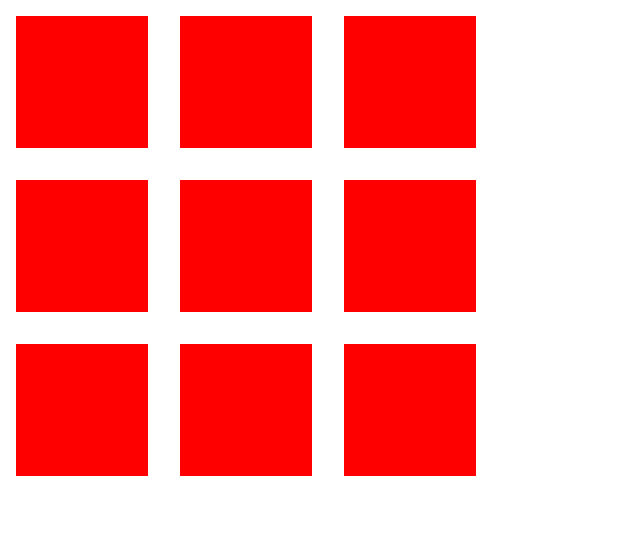
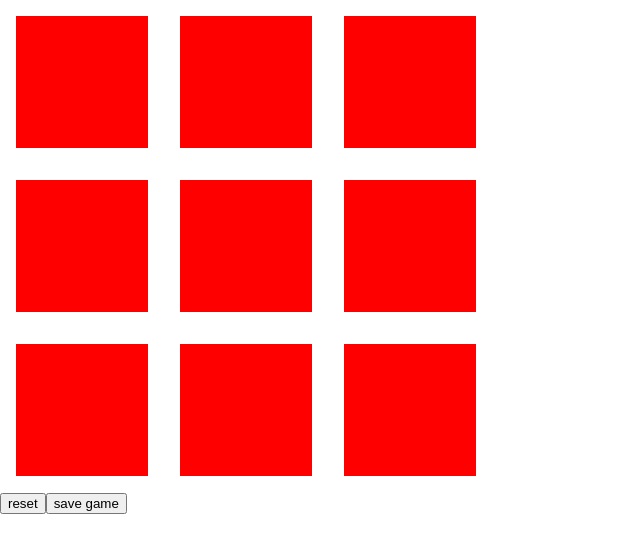
Before and after one commit to natural2703/Tic-tac-toe-game-react, a React (Create React App) app: page / in a window 1280 px wide. Shown: the top 552 px of the page, without its empty margins (0-640 px from the left). Built offline with nearby package versions, Linux system fonts and the light colour scheme.

Commit message:
app basics, area of game, and single square char select

```diff
--- a/src/App.tsx
+++ b/src/App.tsx
@@ -1,27 +1,32 @@
-import React from 'react';
+import React,{useState} from 'react';
 import { SingleSquare } from './components/SingleSquare';
 
 
-function App() {
-
+const App = () => {
+  const [gameArray,setGameArray] = useState<Array<Array<string>>>([
+    ["","",""],
+    ["","",""],
+    ["","",""]
+  ])
+  const [gameChar,setGameChar] = useState("O")
+  const changeGameChar = ()=>{
+    if(gameChar === "X"){
+      setGameChar("O")
+    }else{
+      setGameChar("X")
+    }
+  }
   return (
     <div className="App">
-      <div className='squareRow'>
-        <SingleSquare/>
-        <SingleSquare/>
-        <SingleSquare/>
+      <div className='myGamePlace'>
+        {gameArray.map((item,index)=>{
+          return item.map((square,squareIndex)=>{
+            return <SingleSquare gameChar={gameChar} changeGameChar={changeGameChar} posX={squareIndex} posY={index}/>
+          })
+        })}
       </div>
-      <div className='squareRow'>
-        <SingleSquare/>
-        <SingleSquare/>
-        <SingleSquare/>
-      </div>
-      <div className='squareRow'>
-        <SingleSquare/>
-        <SingleSquare/>
-        <SingleSquare/>
-      </div>
-
+      <button>reset</button>
+      <button>save game</button>
     </div>
   );
 }
--- a/src/components/SingleSquare.tsx
+++ b/src/components/SingleSquare.tsx
@@ -2,16 +2,24 @@ import React,{FC,useState} from "react"
 import { FunctionalComponent } from "vue"
 
 type SingleSquareType = {
-
+    gameChar:string,
+    changeGameChar:()=>void,
+    posX?:number,
+    posY?:number
 }
 
-export const SingleSquare:FunctionalComponent<SingleSquareType> = ()=>{
+export const SingleSquare:FunctionalComponent<SingleSquareType> = ({gameChar,changeGameChar,posX,posY})=>{
     const handleClick = (e:React.MouseEvent<HTMLElement>)=>{
         e.preventDefault()
-        console.log('clicked')
-        setValue('X')
+       // console.log('clicked')
+       if(!blocked){
+           setBlocked(true)
+           changeGameChar()
+           setValue(gameChar)
+        }
     }
     const [value,setValue] = useState('')
+    const [blocked,setBlocked] = useState<boolean>(false)
     return(
         <div className="singleSquare" onClick={(e)=>handleClick(e)}>
             <p>
--- a/src/index.css
+++ b/src/index.css
@@ -23,3 +23,8 @@ code {
   display:flex;
   flex-direction: row;
 }
+.myGamePlace{
+  display: grid;
+  grid-template-columns: 1fr 1fr 1fr;
+  width: 300px;
+}
```
